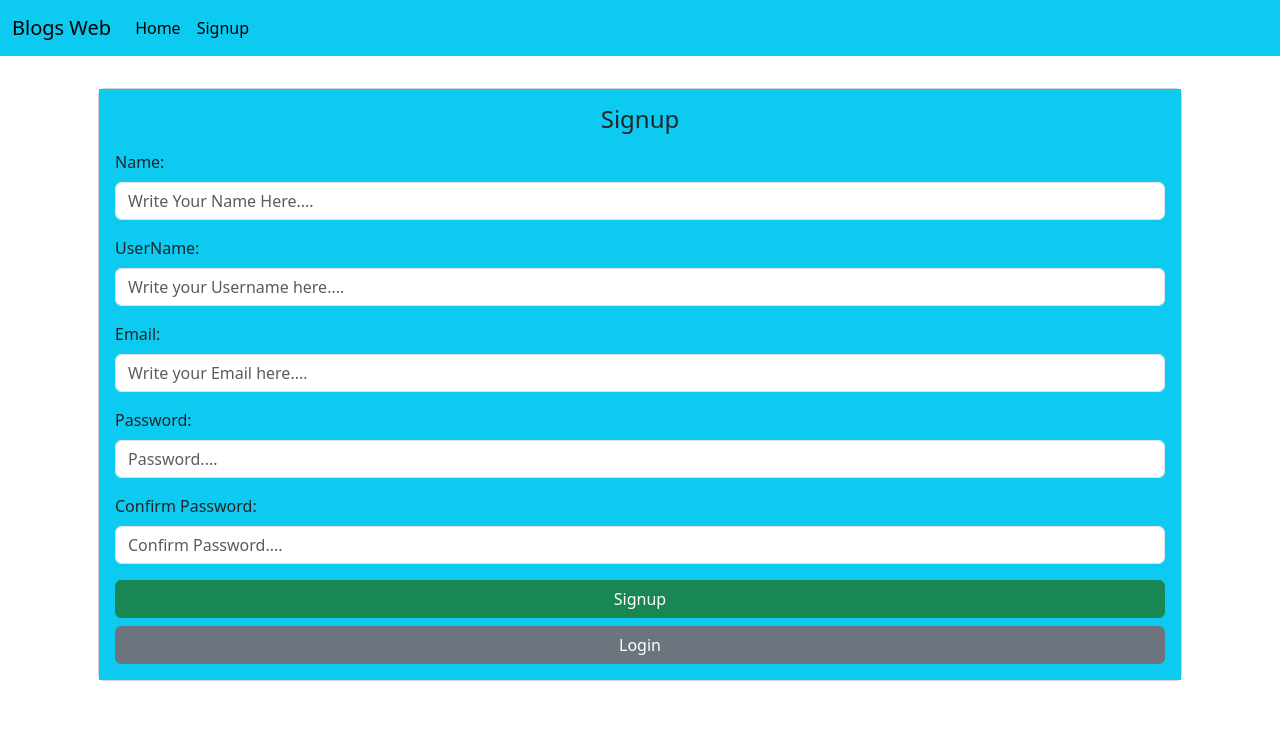
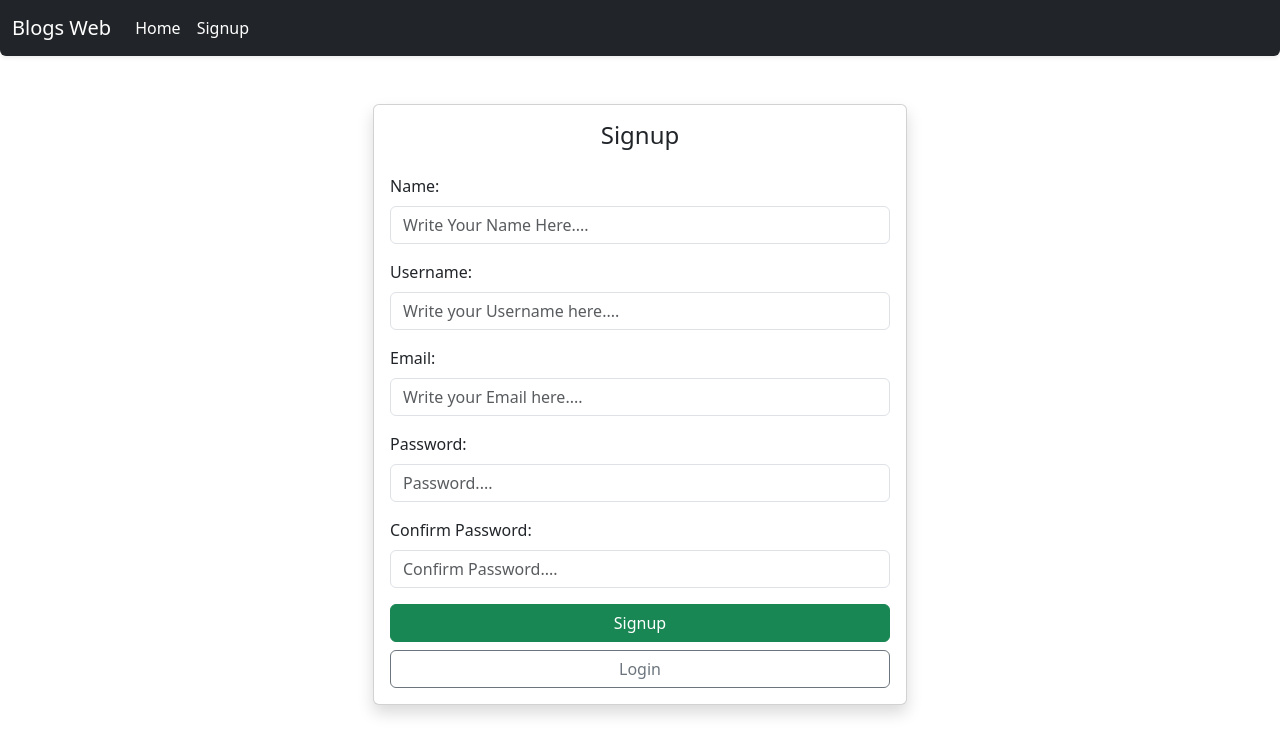
Before and after one commit to Himanshut1806/Blog-Project, a Django app: page /signup/ in a window 1280 px wide. Shown: the top 755 px of the page. Run offline with Django 5.2, Linux system fonts and the light colour scheme.

Commit message:
first commit

```diff
--- a/templates/home.html
+++ b/templates/home.html
@@ -32,14 +32,14 @@
           <div class="row justify-content-center">
             <div class="col-md-8">
                 <h2>Existing Blogs</h2>
-                {% for blog in blogs %}
+                {% for blog in blogs %}    <!--blog is any variable -->
                 <div class="card mb-2">
                     <div class="card-body">
                         <div class="d-flex justify-content-end">
                             <a href="{% url 'edit' blog.id %}" class="btn btn-outline-primary btn-md edit mx-2">Edit</a>
                             {% if request.user.is_superuser %}
                             <a href="{% url 'delete' blog.id %}" class="btn btn-outline-danger btn-md delete"
-                            onclick="return confirm('Are you sure you want to delete?')">Delete</a>
+                            onclick="return confirm('Are you sure you want to delete your Blog?')">Delete</a>
                             {% else %}
                             {% endif %}
                         </div>
--- a/templates/navbar.html
+++ b/templates/navbar.html
@@ -7,7 +7,6 @@
   <link rel="shortcut icon" href="https://comodosslstore.com/images/img-multi.png" type="image/x-icon">
   <link href="https://cdn.jsdelivr.net/npm/bootstrap@5.3.3/dist/css/bootstrap.min.css" rel="stylesheet"
     integrity="sha384-QWTKZyjpPEjISv5WaRU9OFeRpok6YctnYmDr5pNlyT2bRjXh0JMhjY6hW+ALEwIH" crossorigin="anonymous">
-  <meta name="viewport" content="width=device-width, initial-scale=1.0, maximum-scale=1.0, user-scalable=no" />
 </head>
 <body>
   {% if messages %}
@@ -18,11 +17,10 @@
       </div>
     {% endfor %}
   {% endif %}
-    <nav class="navbar navbar-expand-lg bg-info">
+  <nav class="navbar navbar-expand-lg navbar-dark bg-dark shadow-sm rounded-bottom">
     <div class="container-fluid">
       <a class="navbar-brand" href="/">Blogs Web</a>
-          <button class="navbar-toggler" type="button" data-bs-toggle="collapse" data-bs-target="navbarContent" aria-controls="navbarContent"
-           aria-expanded="false" aria-label="Toggle navigation">
+      <button class="navbar-toggler" type="button" data-bs-toggle="collapse" data-bs-target="#navbar" aria-controls="navbar" aria-expanded="false" aria-label="Toggle navigation">
         <span class="navbar-toggler-icon"></span>
       </button>
       <div class="collapse navbar-collapse" id="navbar">
@@ -35,18 +33,15 @@
               <a class="nav-link active" href="/signup/">Signup</a>
             </li>
           {% endif %}
-              <div class="d-flex align-items-center">
-              </div>
         </ul>
         {% if user.is_authenticated %}
-              <a href="/logout/" class="btn btn-danger">Logout</a>
+          <a href="/logout/" class="btn btn-danger rounded-pill ms-2">Logout</a>
         {% endif %}
       </div>
     </div>
   </nav>
   <div class="container mt-3">
     {% block body %}
-
     {% endblock %}
   </div>
   <script src="https://cdn.jsdelivr.net/npm/bootstrap@5.3.3/dist/js/bootstrap.bundle.min.js"
--- a/templates/signup.html
+++ b/templates/signup.html
@@ -1,20 +1,20 @@
 {% extends 'navbar.html' %}
 {% block body %}
-<div class="container my-3 p-3 rounded col-md-6 col-lg-12">
-    <div class="col">
-        <div class="card mb-12">
-            <div class="card-body bg-info">
+<div class="container my-5">
+    <div class="row justify-content-center">
+        <div class="col-md-8 col-lg-6">
+            <div class="card shadow">
+                <div class="card-body">
                     <form method="POST" action="/signup/">
                         {% csrf_token %}
-        <h4 class="mb-3 text-center">Signup</h4>
+                        <h4 class="mb-4 text-center">Signup</h4>
                         <div class="mb-3">
                             <label for="Name1" class="form-label">Name:</label>
                             <input type="text" class="form-control" id="Name1" placeholder="Write Your Name Here...." name="Name1" aria-describedby="Name1Help" required>
                         </div>
                         <div class="mb-3">
-            <label for="Username1" class="form-label">UserName:</label>
-            <input type="text" class="form-control" id="Username1" placeholder="Write your Username here...."  name="Username1"
-                aria-describedby="Username1Help" required>
+                            <label for="Username1" class="form-label">Username:</label>
+                            <input type="text" class="form-control" id="Username1" placeholder="Write your Username here...." name="Username1" aria-describedby="Username1Help" required>
                         </div>
                         <div class="mb-3">
                             <label for="Email1" class="form-label">Email:</label>
@@ -27,19 +27,19 @@
                         </div>
                         <div class="mb-3">
                             <label for="Confirmpassword1" class="form-label">Confirm Password:</label>
-            <input type="password" class="form-control" placeholder="Confirm Password...."  id="Confirmpassword1" name="Confirmpassword1" required>
+                            <input type="password" class="form-control" placeholder="Confirm Password...." id="Confirmpassword1" name="Confirmpassword1" required>
                         </div>
                         <div class="d-grid gap-2">
                             <button type="submit" class="btn btn-success" id="submitBtn">Signup</button>
-            <a href="/" class="btn btn-secondary">Login</a>
+                            <a href="/" class="btn btn-outline-secondary">Login</a>
+                        </div>
+                    </form>
                 </div>
             </div>
         </div>
     </div>
-
-    </form>
 </div>
 <script src="https://cdn.jsdelivr.net/npm/bootstrap@5.3.3/dist/js/bootstrap.bundle.min.js"
-        integrity="sha384-YvpcrYf0tY3lHB60NNkmXc5s9fDVZLESaAA55NDzOxhy9GkcIdslK1eN7N6jIeHz"
+        integrity="sha384-Y4oOpwW3duJdCWv5ly8SCFYWqFDsfob/3GkgExXKV4idmbt98QcxXYs9UoXAB7BZ"
         crossorigin="anonymous"></script>
 {% endblock %}
```
Also changed, not shown: templates/login.html (+11 -9 lines), db.sqlite3, requirements.txt (added). Lines whose indentation alone changed are shown as unchanged.
